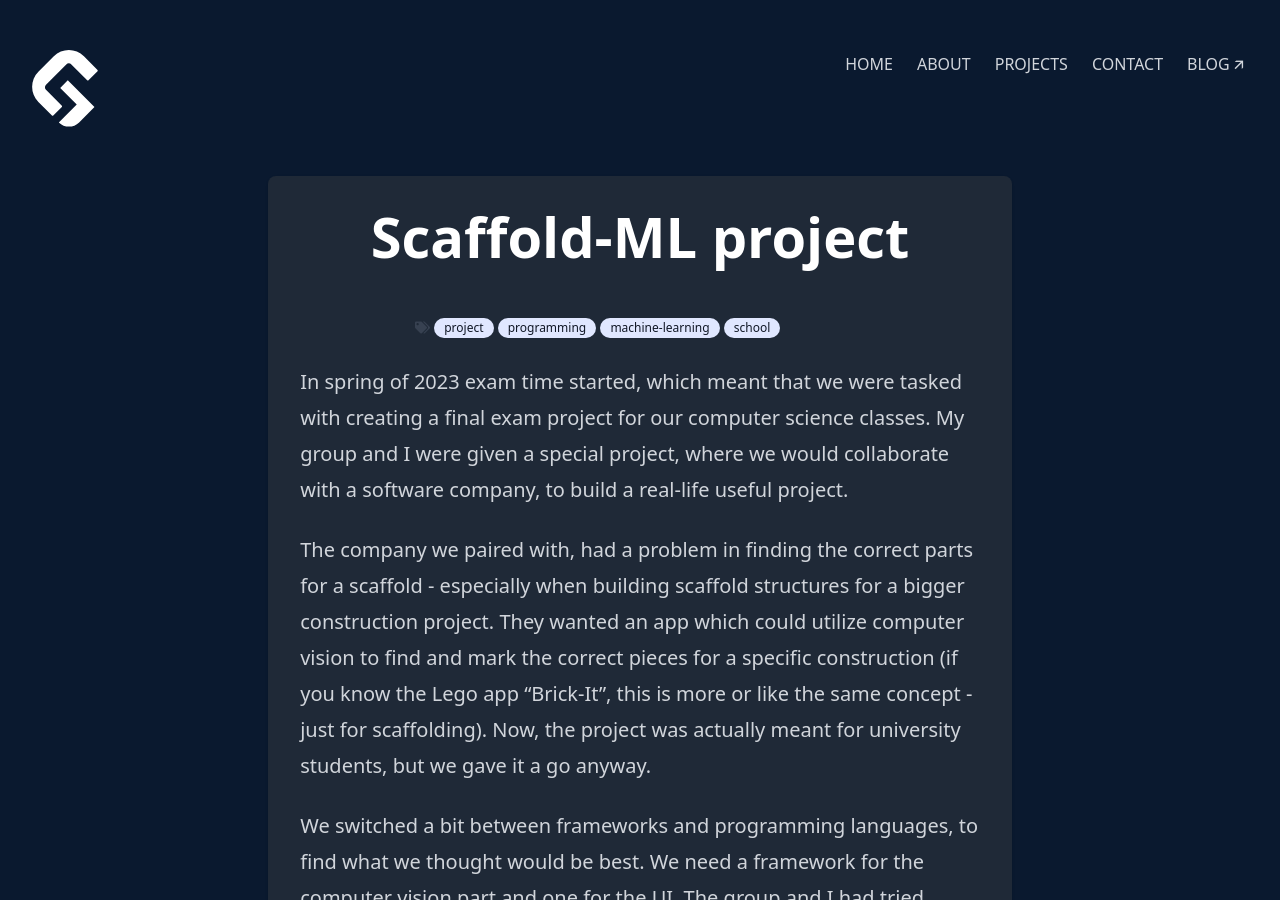
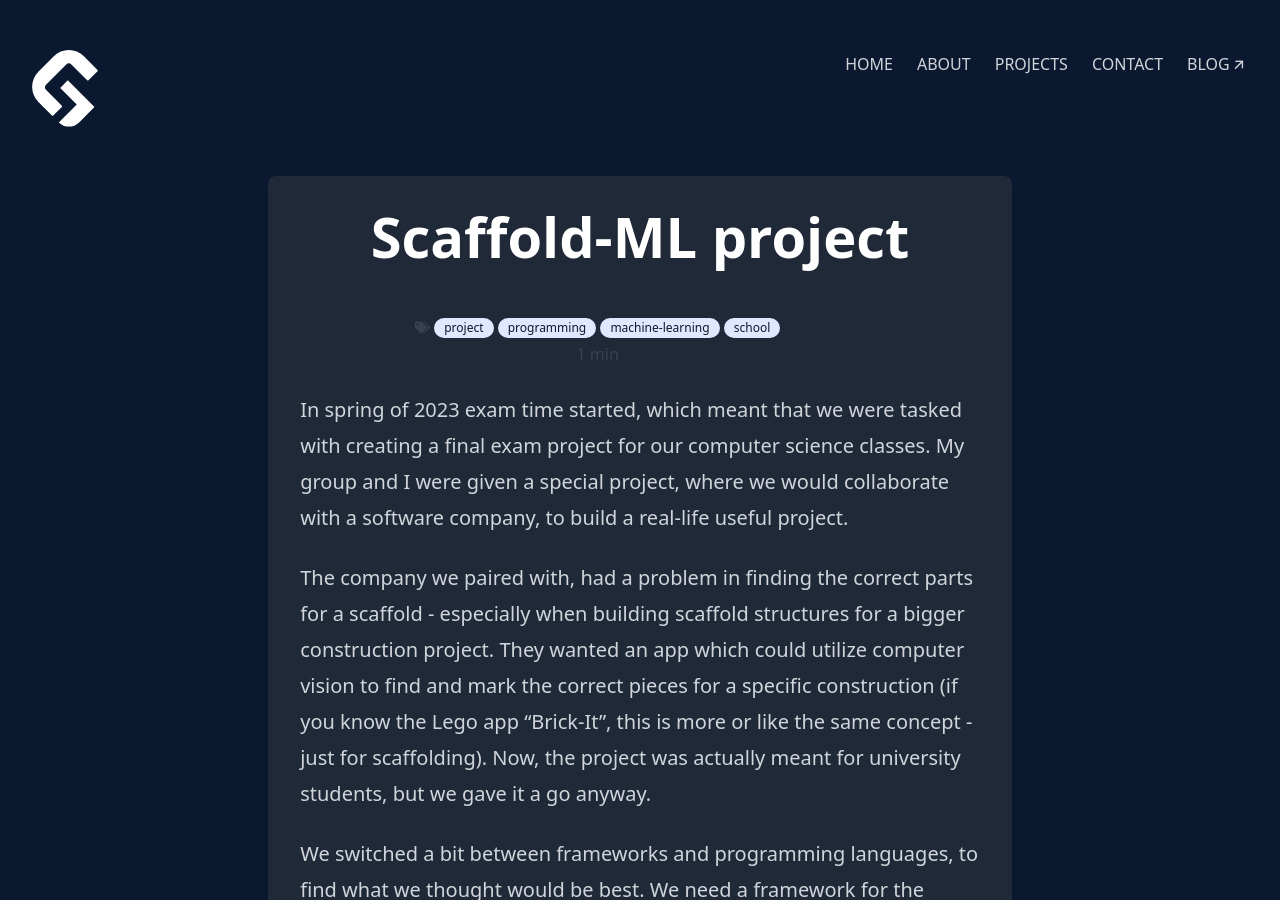
Before and after one commit to Gustav2/gustavnybro.com, a Jekyll site: the page built from _posts/2023-05-05-scaffold-ml.md, in a window 1280 px wide and 900 px high. Built offline with Jekyll 4.4.1, drawn with Linux system fonts in a browser that asks for light colours; nearby versions of some CDN libraries; some web fonts are replaced.

Commit message:
Added Readtime

```diff
--- a/_layouts/post.html
+++ b/_layouts/post.html
@@ -17,6 +17,14 @@ layout: default
         {% endfor %}
         {% endif %}
     </div>
+    <div class="text-center prose">
+        {% assign words = content | number_of_words %}
+        {% if words < 360 %}
+        1 min
+        {% else %}
+        {{ words | divided_by:180 }} mins
+        {% endif %}
+    </div>
     {{content}}
 </div>
 
```
Also changed, not shown: _posts/2023-05-05-scaffold-ml.md (line endings or trailing spaces). Lines whose indentation alone changed are shown as unchanged.
